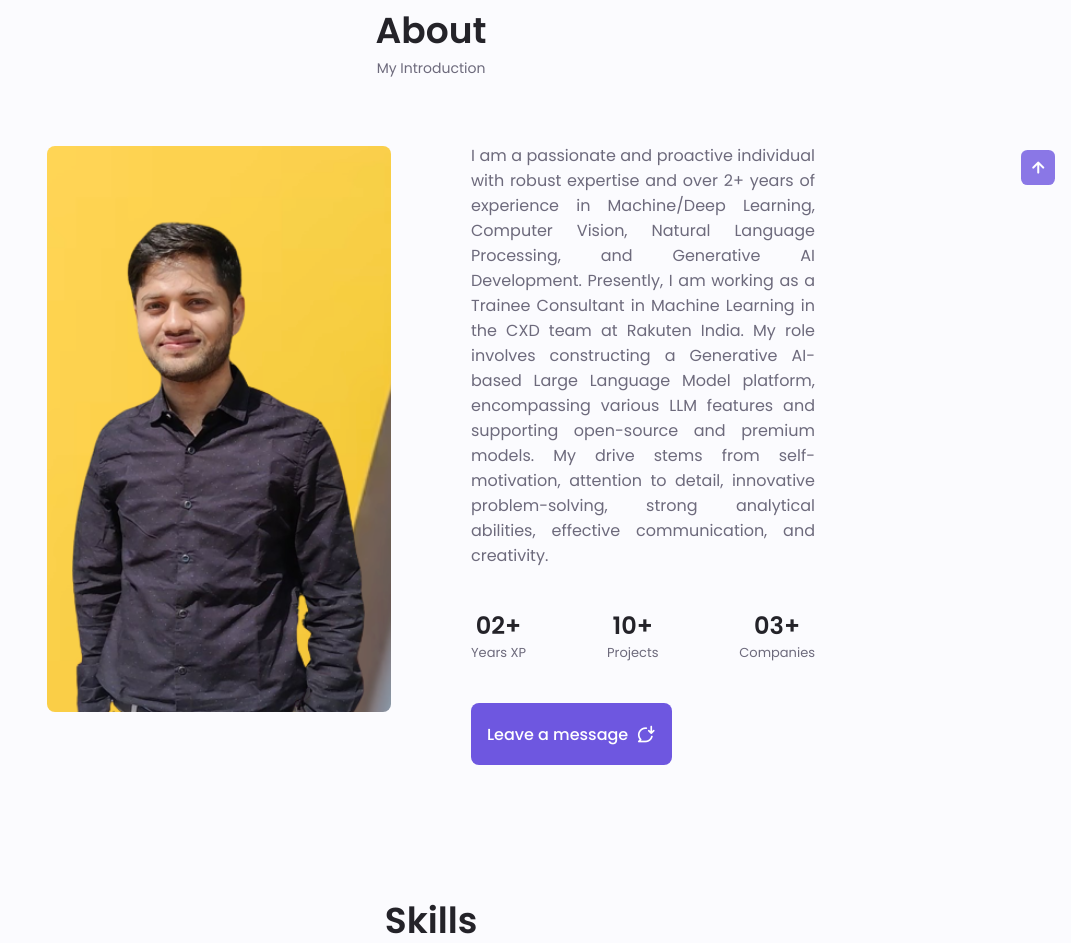
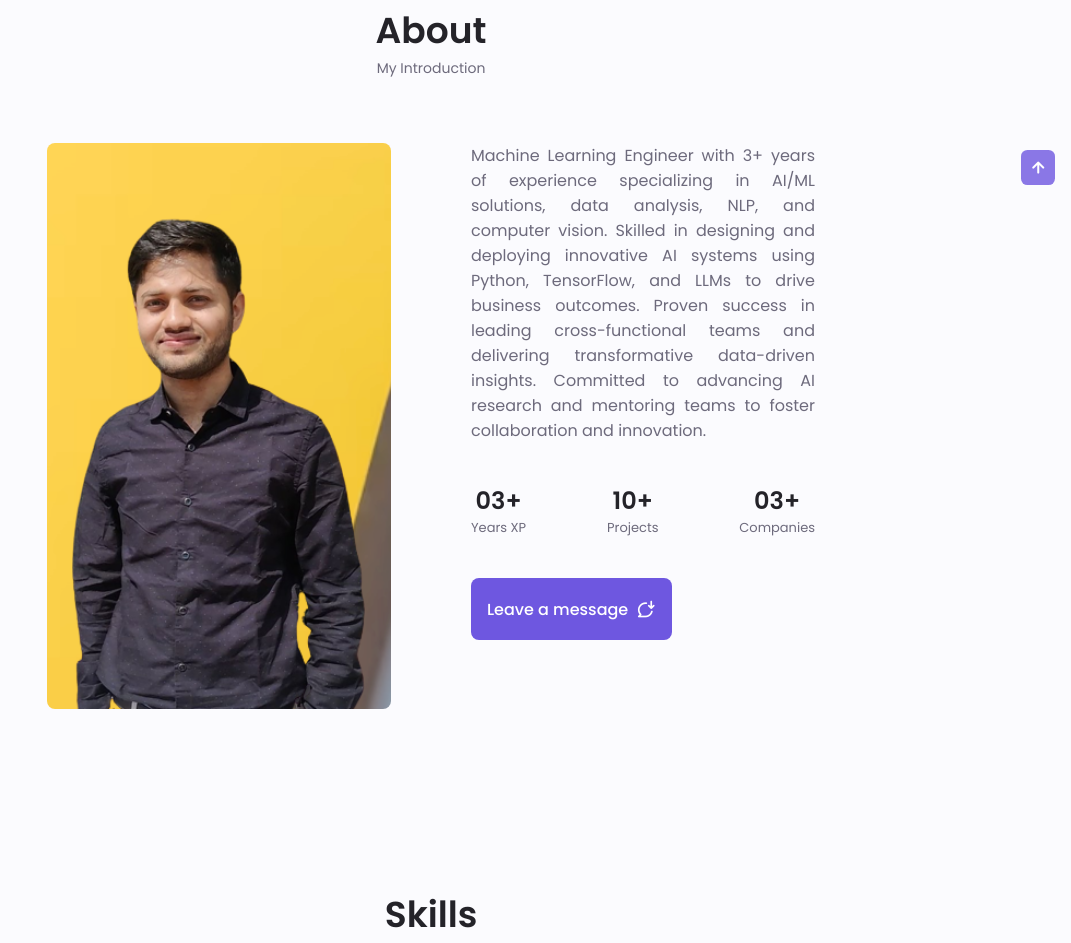
Before and after one commit to 96harsh52/-Portfolio, a plain HTML site: page index.html in a window 1280 px wide. Shown: the part 775-1718 px from the top of the page, without its empty margins (209-1280 px from the left). Drawn offline with nearby package versions, Linux system fonts and the light colour scheme.

Commit message:
Update index.html

```diff
--- a/index.html
+++ b/index.html
@@ -130,7 +130,7 @@
                             <p class="home__description">
                                 Artificial Intelligence | Data Analyst | Data Science | Machine Learning | Computer Vision | Freelance<br><br>
                             </p>
-                            <a href="https://drive.google.com/file/d/1xf9IuKSw3HFLpBucN6pFQIfsFtl7CjaI/view?usp=drive_link" class="button button--flex"  target="_blank">
+                            <a href="https://drive.google.com/file/d/1-nD_I5Bj6vEktHmHHBG0IezPRG_VWi1h/view?usp=sharing" class="button button--flex"  target="_blank">
                                 Download Resume<i class="uil uil-message button__icon"></i>
                             </a>
                         </div>
@@ -155,14 +155,14 @@
 
                     <div class="about__data">
                         <p class="about__description">
-                            I am a passionate and proactive individual with robust expertise and over 2+ years of experience in Machine/Deep Learning, Computer Vision, Natural Language Processing, and Generative AI Development.
-                            Presently, I am working as a Trainee Consultant in Machine Learning in the CXD team at Rakuten India.
-                            My role involves constructing a Generative AI-based Large Language Model platform, encompassing various LLM features and supporting open-source and premium models.
-                            My drive stems from self-motivation, attention to detail, innovative problem-solving, strong analytical abilities, effective communication, and creativity.</p>
+                            Machine Learning Engineer with 3+ years of experience specializing in AI/ML solutions, data analysis, NLP, and
+                            computer vision. Skilled in designing and deploying innovative AI systems using Python, TensorFlow, and LLMs to
+                            drive business outcomes. Proven success in leading cross-functional teams and delivering transformative data-driven
+                            insights. Committed to advancing AI research and mentoring teams to foster collaboration and innovation.</p>
 
                         <div class="about__info">
                             <div>
-                                <span class="about__info-title">02+</span>
+                                <span class="about__info-title">03+</span>
                                 <span class="about__info-name">Years XP</span>
                             </div>
 
```
